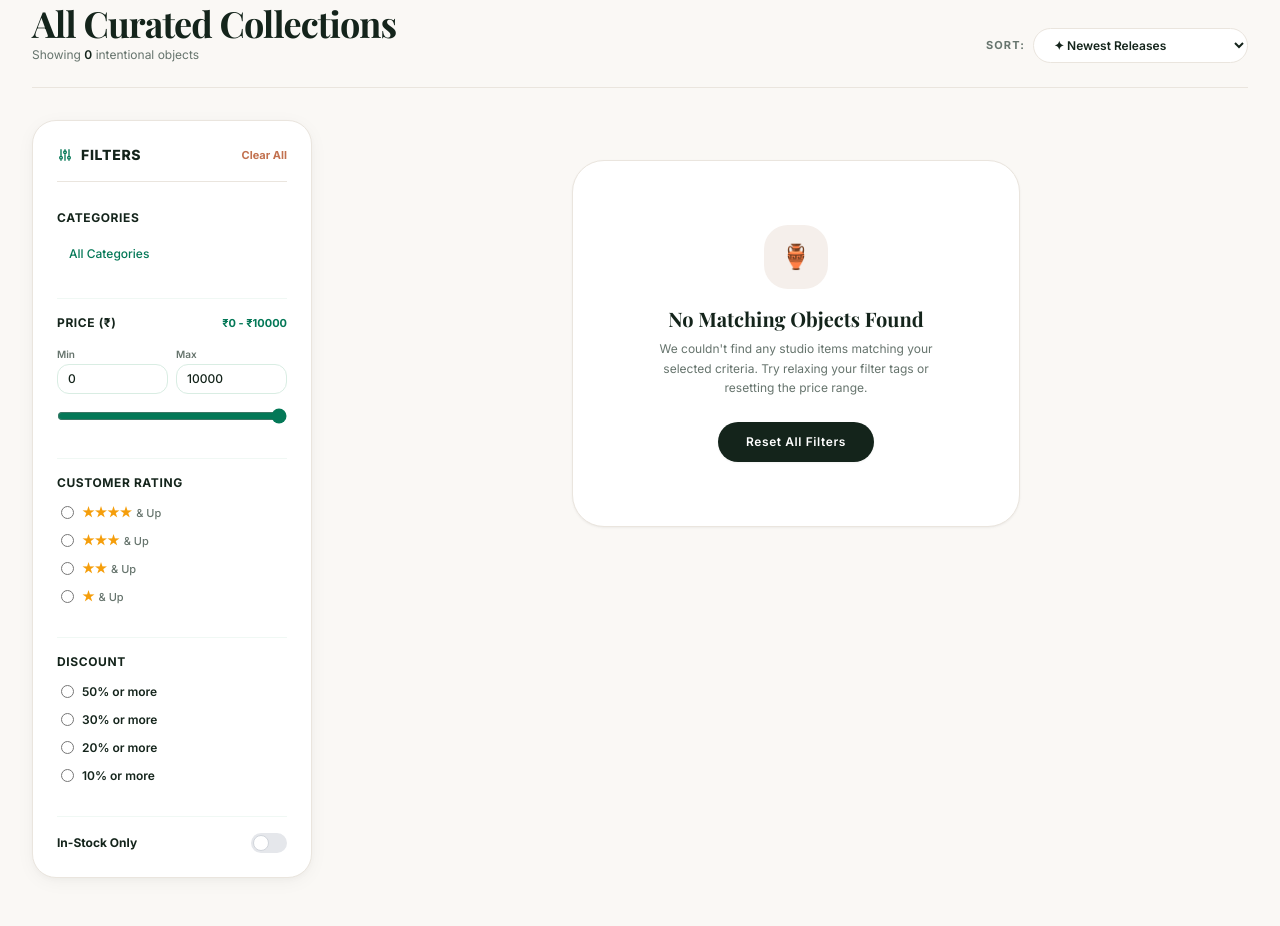
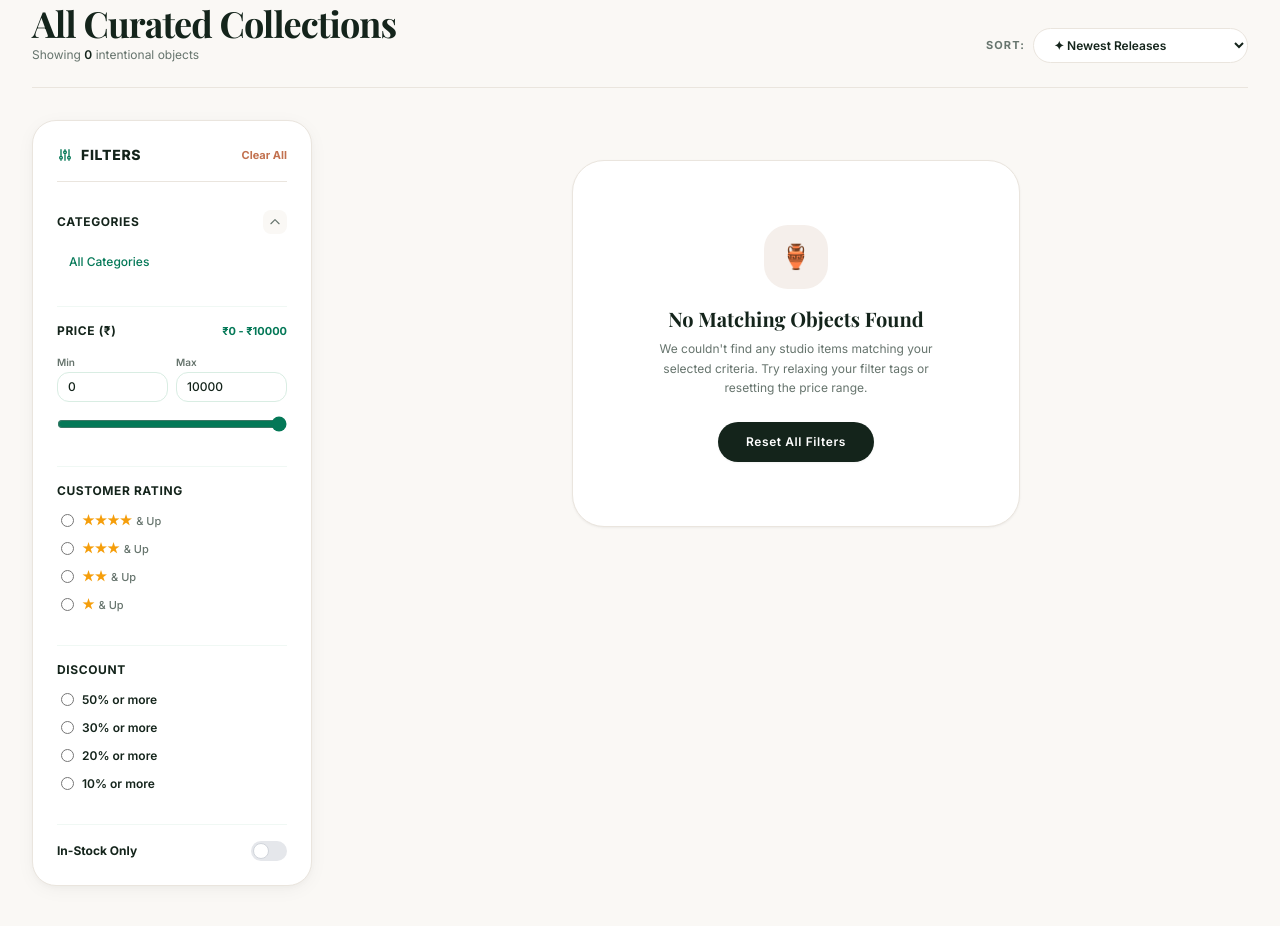
Before and after one commit to jobrecruitmentdev-lang/availsmartin, a Django app: page /catalog/ in a window 1280 px wide. Shown: the part 214-1140 px from the top of the page. Run offline with Django 5.2, Linux system fonts and the light colour scheme; data that the repository does not hold is empty; some libraries are stand-ins or nearby versions; some web fonts are replaced.

Commit message:
feat(ui): add category open/close accordion toggle button in filter sidebar

```diff
--- a/templates/catalog/listing.html
+++ b/templates/catalog/listing.html
@@ -94,9 +94,41 @@
             </div>
 
             <!-- Categories Accordion -->
-            <div>
-                <h4 class="text-xs font-bold text-textMain uppercase tracking-wider mb-3">Categories</h4>
-                <div class="space-y-1.5 text-xs">
+            <div x-data="{ categoriesOpen: true }">
+                <div
+                    @click="categoriesOpen = !categoriesOpen"
+                    class="flex items-center justify-between cursor-pointer group select-none mb-3"
+                >
+                    <h4 class="text-xs font-bold text-textMain uppercase tracking-wider group-hover:text-emerald transition">
+                        Categories
+                    </h4>
+                    <button
+                        type="button"
+                        class="w-6 h-6 rounded-lg bg-[#FAF8F5] group-hover:bg-[#F5EFEB] flex items-center justify-center text-textMuted group-hover:text-emerald transition"
+                        title="Toggle Categories"
+                    >
+                        <svg
+                            class="w-3.5 h-3.5 transition-transform duration-200"
+                            :class="categoriesOpen ? 'rotate-180' : ''"
+                            fill="none"
+                            stroke="currentColor"
+                            viewBox="0 0 24 24"
+                        >
+                            <path stroke-linecap="round" stroke-linejoin="round" stroke-width="2" d="M19 9l-7 7-7-7"/>
+                        </svg>
+                    </button>
+                </div>
+
+                <div
+                    x-show="categoriesOpen"
+                    x-transition:enter="transition ease-out duration-200"
+                    x-transition:enter-start="opacity-0 -translate-y-2"
+                    x-transition:enter-end="opacity-100 translate-y-0"
+                    x-transition:leave="transition ease-in duration-150"
+                    x-transition:leave-start="opacity-100 translate-y-0"
+                    x-transition:leave-end="opacity-0 -translate-y-2"
+                    class="space-y-1.5 text-xs"
+                >
                     <a
                         href="/catalog/"
                         @click.prevent="setCategory('')"
```
